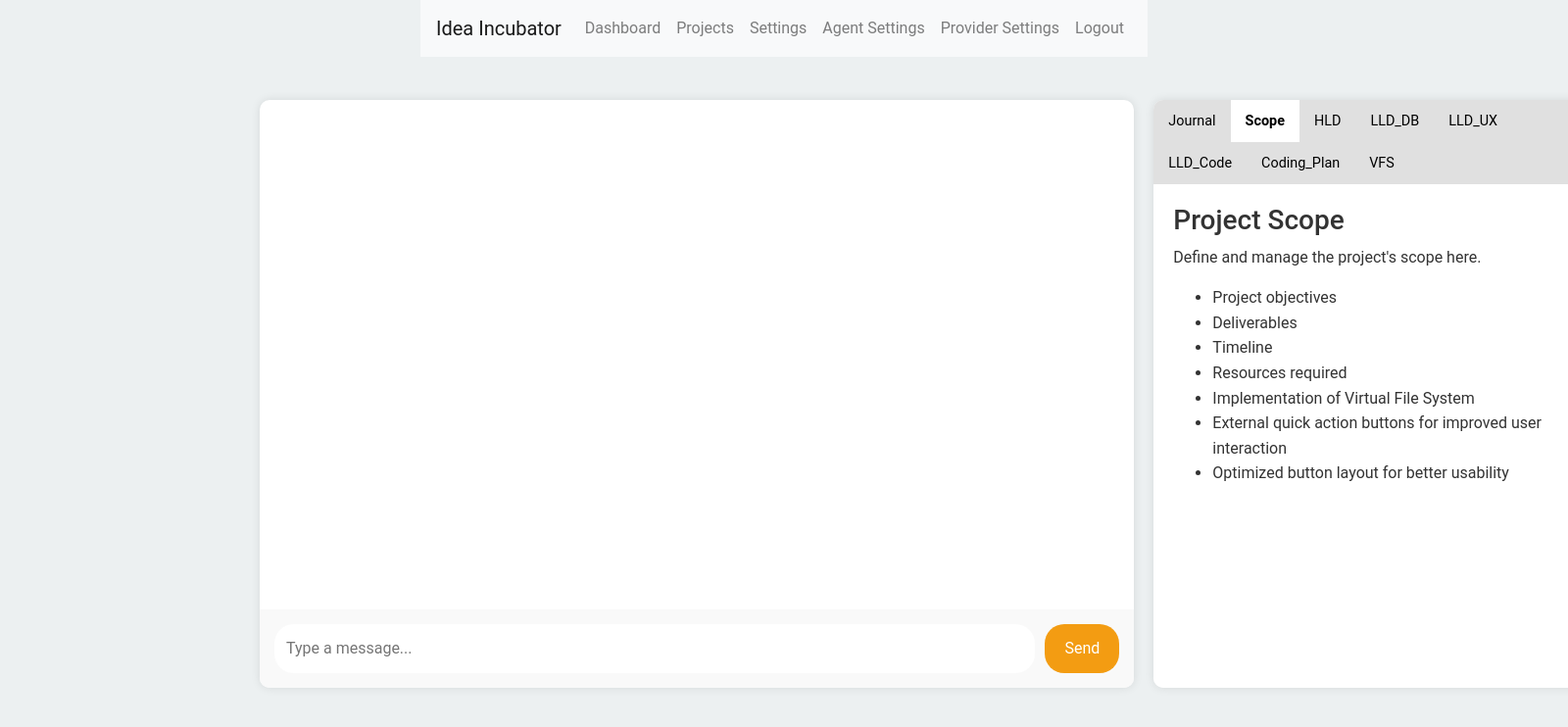
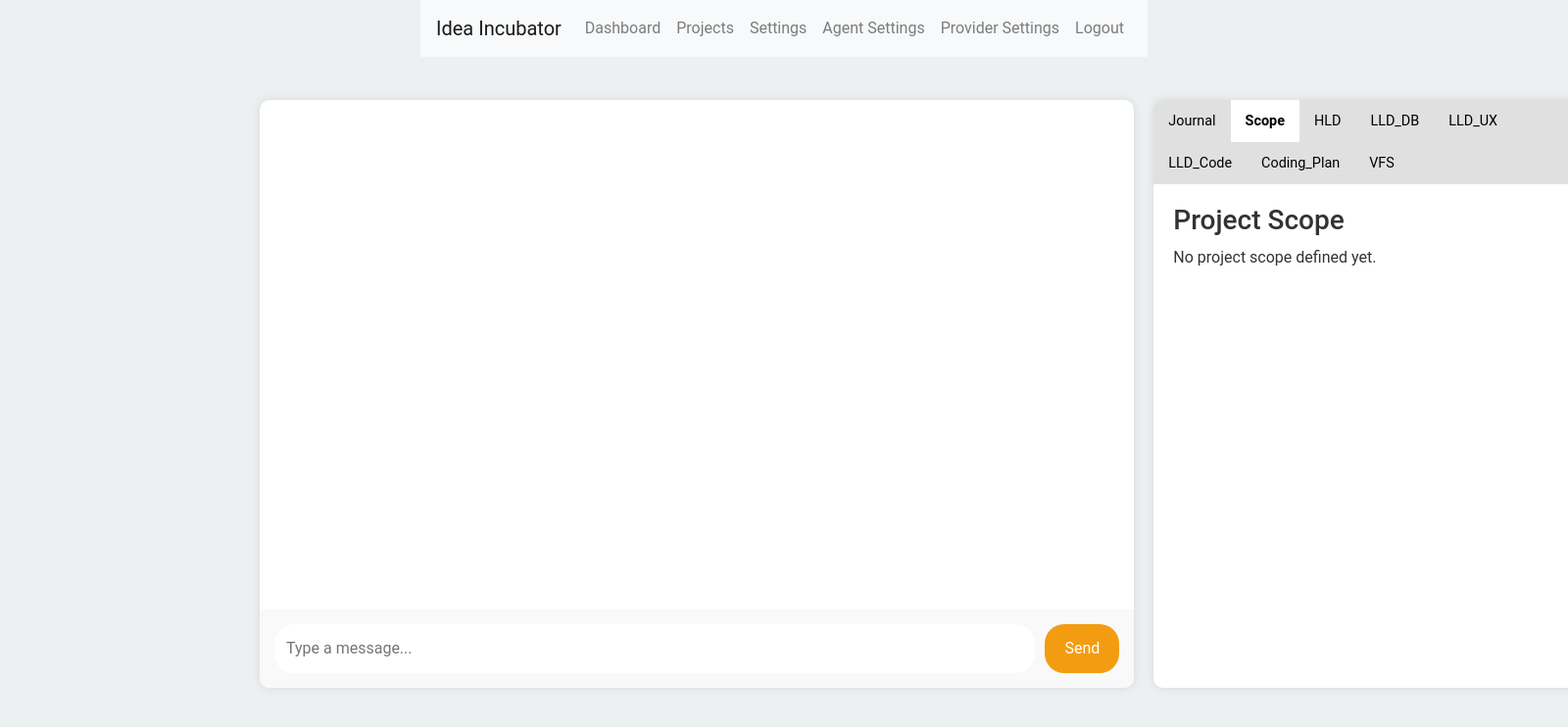
Before and after one commit to PadsterH2012/ac-project1, a Flask app: page /continue_project/1 in a window 1600 px wide, after a click on "Scope"; the page is wider, and only the part inside the window is pictured. Shown: the top 742 px of that part at 98% size. Run offline with Flask 3, Linux system fonts and the light colour scheme; a user stored in the database is signed in; some libraries are stand-ins or nearby versions.

Commit message:
Implemented project scope display in chat interface

```diff
--- a/templates/chat_interface.html
+++ b/templates/chat_interface.html
@@ -42,16 +42,13 @@
         </div>
         <div id="Scope" class="tab-content">
             <h3>Project Scope</h3>
-            <p>Define and manage the project's scope here.</p>
-            <ul>
-                <li>Project objectives</li>
-                <li>Deliverables</li>
-                <li>Timeline</li>
-                <li>Resources required</li>
-                <li>Implementation of Virtual File System</li>
-                <li>External quick action buttons for improved user interaction</li>
-                <li>Optimized button layout for better usability</li>
-            </ul>
+            <div id="projectScope">
+                {% if project_scope %}
+                    {{ project_scope | safe }}
+                {% else %}
+                    <p>No project scope defined yet.</p>
+                {% endif %}
+            </div>
         </div>
         <div id="HLD" class="tab-content">
             <h3>High-Level Design</h3>
```
